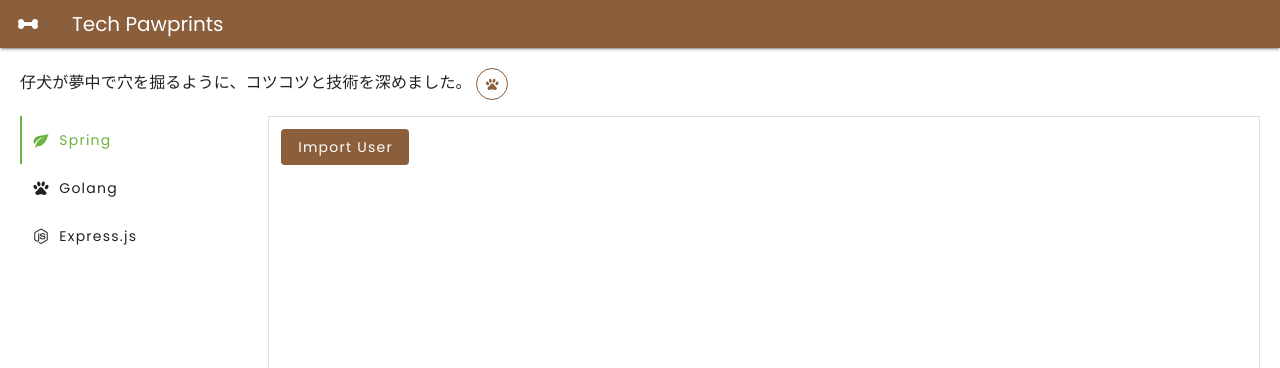
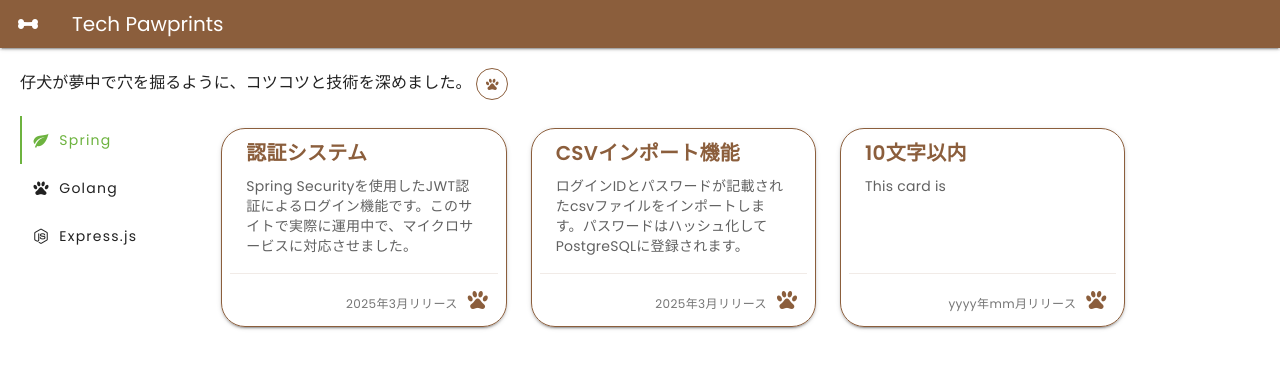
Before and after one commit to ameiro-lab/micro-service, a Vue app in the folder web/: page /works in a window 1280 px wide. Shown: the top 368 px of the page. Built offline with nearby package versions, Linux system fonts and the light colour scheme.

Commit message:
add：作品紹介画面

```diff
--- a/web/src/component/blocks/TabExpress.vue
+++ b/web/src/component/blocks/TabExpress.vue
@@ -1,14 +1,101 @@
 <template>
-  TabExpress.vue内容は未実装。
+  <v-row>
+    <v-col v-for="(item, index) in treasures" :key="item.value"
+      cols="12" md="4"
+      class="d-flex">
+        <v-card
+          class="cardContainer px-2"
+          variant="outlined"
+          elevation="2"
+          rounded="xl"
+          color="primary"
+          :style="getCardStyle(index)"
+          @mouseenter="hoverStates[index] = true"
+          @mouseleave="hoverStates[index] = false"
+          >
+          <v-card-title class="text-h6 font-weight-bold">
+            {{ item.title }}
+          </v-card-title>
+          <v-card-text class="text-body-2 text-grey-darken-2 flex-grow-1">
+            {{ item.text }}
+          </v-card-text>
+
+          <v-divider></v-divider>
+
+          <v-card-actions class="justify-end">
+            <div class="text-caption text-grey-darken-1 mt-2">
+              {{ item.releaseDate }}
+            </div>
+            <v-btn icon color="primary" variant="tonal">
+              <v-icon>mdi-paw</v-icon>
+            </v-btn>
+          </v-card-actions>
+
+        </v-card>
+    </v-col>
+  </v-row>
 </template>
 
 <script setup>
 import { ref } from 'vue'
+import { useI18n } from 'vue-i18n'
 import api from '@/api/api'
+import HoverImage from '@/assets/bg-img/bg_yabu.jpg'
+
+/** plugins */
+const { t } = useI18n()
 
 /** リアクティブデータの定義 */
+const treasures = [
+  {
+    value: 'resume',
+    title: '履歴書メーカー',
+    releaseDate:  t('releaseDate', { year: '2024', month: '12' }),
+    text: '入力フォームに必要事項を記入するだけで、PDF形式の履歴書を自動生成できます。【デモあり】',
+    hasDemo: true,
+  },
+  {
+    value: 'mail',
+    title: 'お問い合わせ機能',
+    releaseDate:  t('releaseDate', { year: '2025', month: '6' }),
+    text: 'reCAPTCHAやレート制限を導入したセキュアなお問い合わせ機能。このサイトで実際に運用中で、TLS対応で通信も安全です。',
+    hasDemo: true,
+  },
+    {
+    value: '1',
+    title: 'シンプル',
+    releaseDate:  t('releaseDate', { year: 'yyyy', month: 'mm' }),
+    text: 'or style.',
+    hasDemo: true,
+  },
+]
+const hoverStates = ref(treasures.map(function() {  // ホバー状態の管理
+  return false; // 初期値は全てfalse　例：ref([false, false, false]);
+}));
 
 /** メソッドの定義 */
+// カードのスタイルを設定する
+function getCardStyle(index) {
+  const isHover = hoverStates.value[index];
 
+  return {
+    backgroundColor: isHover ? "#F5E1C8" : "transparent",
+    transform: isHover ? "translateY(2px)" : "translateY(0)",
+    transition: "transform 0.2s ease, background-color 0.2s ease"
+    // backgroundImage: isHover ? `url(${HoverImage})` : "none",
+    // backgroundSize: "cover",
+    // backgroundPosition: "center",
+    // backgroundRepeat: "no-repeat"
+  };
+}
 
 </script>
+
+<style scope>
+.cardContainer {
+  height: 100%;            /* 親要素の高さに合わせる（v-colのh-100と連携） */
+  width: 100%;             /* 横幅いっぱいに広げる */
+  display: flex;           /* Flexレイアウトを有効に */
+  flex-direction: column;  /* 子要素を縦に並べる */
+}
+</style>
--- a/web/src/component/blocks/TabGolang.vue
+++ b/web/src/component/blocks/TabGolang.vue
@@ -1,14 +1,91 @@
 <template>
-  TabGolang.vue内容は未実装。
+  <v-row>
+    <v-col v-for="(item, index) in treasures" :key="item.value"
+      cols="12" md="4"
+      class="d-flex">
+      <v-card
+        class="cardContainer px-2"
+        variant="outlined"
+        elevation="2"
+        rounded="xl"
+        color="primary"
+        :style="getCardStyle(index)"
+        @mouseenter="hoverStates[index] = true"
+        @mouseleave="hoverStates[index] = false"
+        >
+        <v-card-title class="text-h6 font-weight-bold">
+          {{ item.title }}
+        </v-card-title>
+        <v-card-text class="text-body-2 text-grey-darken-2 flex-grow-1">
+          {{ item.text }}
+        </v-card-text>
+
+        <v-divider></v-divider>
+
+        <v-card-actions class="justify-end">
+          <div class="text-caption text-grey-darken-1 mt-2">
+            {{ item.releaseDate }}
+          </div>
+          <v-icon color="primary">mdi-paw</v-icon>
+        </v-card-actions>
+      </v-card>
+    </v-col>
+  </v-row>
 </template>
 
 <script setup>
 import { ref } from 'vue'
+import { useI18n } from 'vue-i18n'
 import api from '@/api/api'
+import HoverImage from '@/assets/bg-img/bg_yabu.jpg'
+
+/** plugins */
+const { t } = useI18n()
 
 /** リアクティブデータの定義 */
+const treasures = [
+  {
+    value: 'game',
+    title: '2Dゲーム',
+    releaseDate:  t('releaseDate', { year: 'yyyy', month: 'mm' }),
+    text: 'ジャンプ操作でウイルスを避けながら、麦とのお散歩を楽しむカジュアルゲームです。',
+    hasDemo: true,
+  },
+  {
+    value: '2',
+    title: '10文字以内',
+    releaseDate:  t('releaseDate', { year: 'yyyy', month: 'mm' }),
+    text: 'Here’s a fun little message on your card! Feel free to change it and make it totally your own.',
+    hasDemo: false,
+  },
+]
+const hoverStates = ref(treasures.map(function() {  // ホバー状態の管理
+  return false; // 初期値は全てfalse　例：ref([false, false, false]);
+}));
 
 /** メソッドの定義 */
+// カードのスタイルを設定する
+function getCardStyle(index) {
+  const isHover = hoverStates.value[index];
 
+  return {
+    backgroundColor: isHover ? "#F5E1C8" : "transparent",
+    transform: isHover ? "translateY(2px)" : "translateY(0)",
+    transition: "transform 0.2s ease, background-color 0.2s ease"
+    // backgroundImage: isHover ? `url(${HoverImage})` : "none",
+    // backgroundSize: "cover",
+    // backgroundPosition: "center",
+    // backgroundRepeat: "no-repeat"
+  };
+}
 
 </script>
+
+<style scope>
+.cardContainer {
+  height: 100%;            /* 親要素の高さに合わせる（v-colのh-100と連携） */
+  width: 100%;             /* 横幅いっぱいに広げる */
+  display: flex;           /* Flexレイアウトを有効に */
+  flex-direction: column;  /* 子要素を縦に並べる */
+}
+</style>
--- a/web/src/component/blocks/TabSpringBoot.vue
+++ b/web/src/component/blocks/TabSpringBoot.vue
@@ -1,32 +1,129 @@
 <template>
-  <!-- User Importボタン -->
-  <v-btn text="Import User" color="primary" variant="flat" @click="userImport" />
+  <v-row>
+    <v-col v-for="(item, index) in treasures" :key="item.value"
+      cols="12" md="4"
+      class="d-flex">
+      <v-card
+        class="cardContainer px-2"
+        variant="outlined"
+        elevation="2"
+        rounded="xl"
+        color="primary"
+        :style="getCardStyle(index)"
+        @mouseenter="hoverStates[index] = true"
+        @mouseleave="hoverStates[index] = false"
+        @click="onClickItem(item.value)"
+        >
+        <v-card-title class="text-h6 font-weight-bold">
+          {{ item.title }}
+        </v-card-title>
+        <v-card-text class="text-body-2 text-grey-darken-2 flex-grow-1">
+          {{ item.text }}
+        </v-card-text>
+
+        <v-divider></v-divider>
+
+        <v-card-actions class="justify-end">
+          <div class="text-caption text-grey-darken-1 mt-2">
+            {{ item.releaseDate }}
+          </div>
+          <v-icon color="primary">mdi-paw</v-icon>
+        </v-card-actions>
+      </v-card>
+    </v-col>
+  </v-row>
 </template>
 
 <script setup>
 import { ref } from 'vue'
+import { useI18n } from 'vue-i18n'
 import api from '@/api/api'
 
+/** plugins */
+const { t } = useI18n()
+
+
 /** リアクティブデータの定義 */
+const treasures = [
+  {
+    value: 'login',
+    title: '認証システム',
+    releaseDate: t('releaseDate', { year: '2025', month: '3' }),
+    text: 'Spring Securityを使用したJWT認証によるログイン機能です。このサイトで実際に運用中で、マイクロサービスに対応させました。',
+    hasDemo: false,
+  },
+  {
+    value: 'import',
+    title: 'CSVインポート機能',
+    releaseDate:  t('releaseDate', { year: '2025', month: '3' }),
+    text: 'ログインIDとパスワードが記載されたcsvファイルをインポートします。パスワードはハッシュ化してPostgreSQLに登録されます。',
+    hasDemo: true,
+  },
+  {
+    value: '',
+    title: '10文字以内',
+    releaseDate:  t('releaseDate', { year: 'yyyy', month: 'mm' }),
+    text: 'This card is',
+    hasDemo: false,
+  },
+]
+const hoverStates = ref(treasures.map(function() {  // ホバー状態の管理
+  return false; // 初期値は全てfalse　例：ref([false, false, false]);
+}));
 
 /** メソッドの定義 */
-// user import押下時
-const userImport = async () => {
+const onClickItem = (value) => {
 
-  try {
-    const res = await api.userImport();
-    const { status, data, message } = res.data;
+  if (value === 2 ) {
+    userImport();
 
-    if (status === 200) {
-      console.log("Success:", data);
-      text.value = message;
-    } else if (status === 401) {
-      console.error("Error:", message);
-    }
-
-  } catch (error) {
-    console.error("Error:", error);
+  } else {
+    return;
   }
 }
 
+// CSVインポート機能
+const userImport = async () => {
+
+  console.log("CSVインポート機能、実行");
+  // try {
+  //   const res = await api.userImport();
+  //   const { status, data, message } = res.data;
+
+  //   if (status === 200) {
+  //     console.log("Success:", data);
+  //     text.value = message;
+  //   } else if (status === 401) {
+  //     console.error("Error:", message);
+  //   }
+
+  // } catch (error) {
+  //   console.error("Error:", error);
+  // }
+}
+
+// カードのスタイルを設定する
+function getCardStyle(index) {
+  const isHover = hoverStates.value[index];
+
+  return {
+    backgroundColor: isHover ? "#F5E1C8" : "transparent",
+    transform: isHover ? "translateY(2px)" : "translateY(0)",
+    transition: "transform 0.2s ease, background-color 0.2s ease"
+    // backgroundImage: isHover ? `url(${HoverImage})` : "none",
+    // backgroundSize: "cover",
+    // backgroundPosition: "center",
+    // backgroundRepeat: "no-repeat"
+  };
+}
+
 </script>
+
+<style scope>
+.cardContainer {
+  height: 100%;            /* 親要素の高さに合わせる（v-colのh-100と連携） */
+  width: 100%;             /* 横幅いっぱいに広げる */
+  display: flex;           /* Flexレイアウトを有効に */
+  flex-direction: column;  /* 子要素を縦に並べる */
+}
+</style>
--- a/web/src/locales/en.js
+++ b/web/src/locales/en.js
@@ -74,6 +74,7 @@ export default {
   // works
   'works.title' : 'No projects to show yet...',
   'works.text' : 'Let me introduce the paw prints of my personal development journey.',
+  'releaseDate': 'Released in {month} {year}',
 
   // contact
   'contact.title' : 'Contact Us',
--- a/web/src/locales/ja.js
+++ b/web/src/locales/ja.js
@@ -20,8 +20,8 @@ export default {
   'home.logout' : 'ログアウト',
   'home.message.init': 'こんにちは。呼びましたか？',
   'home.message.default': 'どうしましたか？',
-  'home.message.aboutme' : '飼い主のことが気になりますか？',
-  'home.message.works' : '宝物を見たいのですね！',
+  'home.message.aboutme' : '飼い主のこと教えます',
+  'home.message.works' : '準備中です',
   'home.message.contact' : 'お仕事のご相談はこちら🐾',
   'home.message.none' : 'さつまいもはどこ？',
   'home.message.logout' : 'また遊びに来てください！',
@@ -68,12 +68,13 @@ export default {
   // works
   'works.title' : '',
   'works.text' : '仔犬が夢中で穴を掘るように、コツコツと技術を深めました。',
+  'releaseDate': '{year}年{month}月リリース',
 
   // contact
   'contact.title' : 'お問い合わせ',
   'contact.text' : '',
   'contact.name.label': 'お名前',
-  'contact.name.placeholder': '例：安藤 ムギ',
+  'contact.name.placeholder': '例：ムギ',
   'contact.email.label': 'メールアドレス',
   'contact.email.placeholder': '',
   'contact.subject.label': '件名',
--- a/web/src/page/AboutMePage.vue
+++ b/web/src/page/AboutMePage.vue
@@ -208,7 +208,6 @@
 
 <script setup>
 import { ref } from 'vue'
-import { useDisplay } from 'vuetify'
 import { useI18n } from 'vue-i18n'
 import MugiShithigt from '@/component/thing/MugiShithigt.vue';
 import SpeechBubble from '@/component/thing/SpeechBubble.vue';
--- a/web/src/page/WorksPage.vue
+++ b/web/src/page/WorksPage.vue
@@ -9,50 +9,50 @@
     </v-btn>
   </div>
 
+  <v-row dense>
     <!-- タブバー -->
-  <div class="layout-20-80":style="{ width: '100%', height: 'calc(100vh - 20vh)' }">
-    <v-tabs class="content-20"
-      v-model="tab" direction="vertical">
+    <v-col cols="auto" class="mr-12">
+      <v-tabs
+        v-model="tab"
+        :direction="mobile ? 'horizontal' : 'vertical'">
         <v-tab v-for="item in tabsList" :key="item.value"
           :value="item.value" :text="item.text"
           :prepend-icon="item.icon" :color="item.color"  />
       </v-tabs>
-
+    </v-col>
     <!-- ウィンドウ -->
-    <v-window class="content-80"
-      v-model="tab" transition="slide-y-transition">
-      <v-sheet border
-        class="pa-3"
-        :style="{ height: 'calc(100vh - 20vh)' }">
-        <v-window-item value="spring">
+    <v-col cols="12" md="9">
+      <v-window
+        v-model="tab">
+        <v-sheet class="pa-3">
+          <v-window-item value="spring" transition="none" reverse-transition="none">
             <TabSpringBoot />
           </v-window-item>
-        <v-window-item value="golang">
+          <v-window-item value="golang" transition="none" reverse-transition="none">
             <TabGolang />
           </v-window-item>
-        <v-window-item value="express">
+          <v-window-item value="express" transition="none" reverse-transition="none">
             <TabExpress />
           </v-window-item>
         </v-sheet>
       </v-window>
-  </div>
+    </v-col>
+  </v-row>
 </template>
 
 <script setup>
 import { ref, onMounted } from 'vue'
-import api from '@/api/api'
 import { useRouter } from 'vue-router'
 import { useI18n } from 'vue-i18n'
+import { useDisplay } from 'vuetify'
 import TabSpringBoot from '@/component/blocks/TabSpringBoot.vue'
 import TabGolang from '@/component/blocks/TabGolang.vue'
 import TabExpress from '@/component/blocks/TabExpress.vue'
 import SweetPotato from '@/component/thing/SweetPotato.vue';
-import MugiShit from '@/component/thing/MugiShit.vue';
-import MugiShithigt from '@/component/thing/MugiShithigt.vue';
 
 /** plugins */
-const router = useRouter()
 const { t } = useI18n()
+const { mobile } = useDisplay() // Vuetifyのレスポンシブ情報を取得
 
 /** DOM参照 */
 const sweetPotato = ref({});
```
Lines whose indentation alone changed are shown as unchanged.
